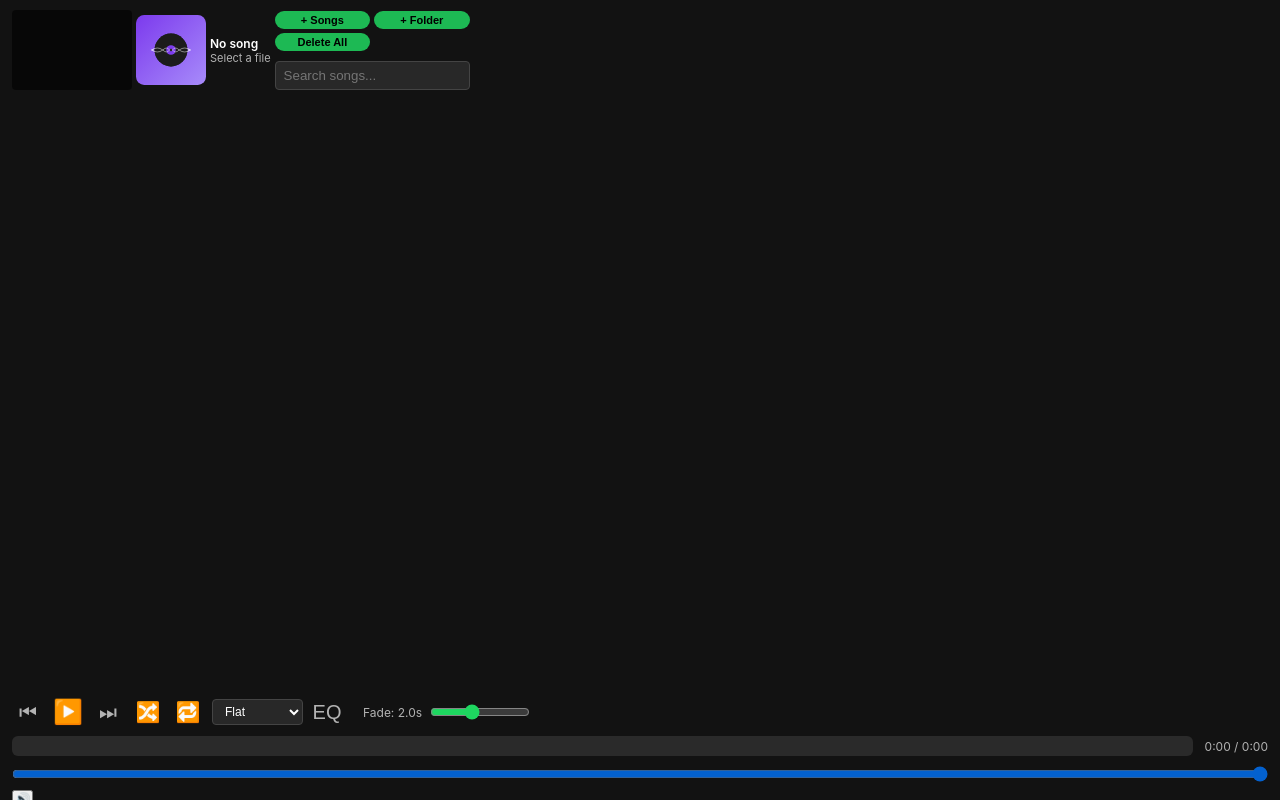
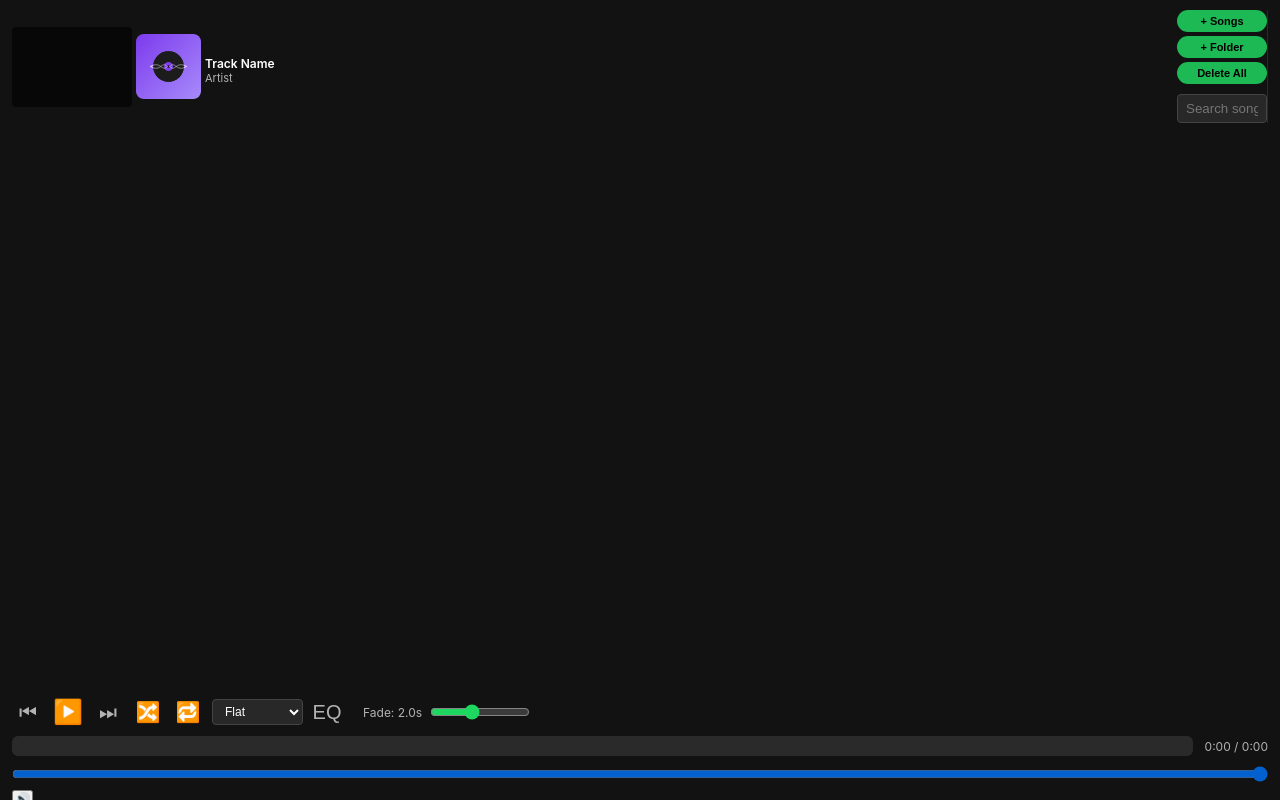
Before and after one commit to Jonywatson/crossfade-eq-v2.2-dub-mixer-player, a plain HTML site: page index.html in a window 1280 px wide. Drawn offline with Linux system fonts and the light colour scheme.

Commit message:
Fix: lock folder-actions width + center top-row elements

```diff
--- a/app.css
+++ b/app.css
@@ -4,7 +4,18 @@ body { font-family: -apple-system, BlinkMacSystemFont, sans-serif; background: #
 .app { display: flex; flex-direction: column; height: 100vh; }
 
 .top-fixed { position: fixed; top: env(safe-area-inset-top, 0); left: 0; right: 0; z-index: 100; background: #121212; padding: 10px 12px; }
-.top-row { display: flex; gap: 4px; align-items: center; margin-bottom: 8px; }
+
+/* CHANGED: align-items flex-start so tall button stack aligns to top */
+.top-row {
+  display: flex;
+  gap: 4px;
+  align-items: center;
+  margin-bottom: 8px;
+  border-right: 1px solid rgba(255,255,255,0.1);
+  min-height: 80px;
+  border-right: 1px solid rgba(255,255,255,0.1);
+}
+
 #spectrum {
   width: 100%;  /* was 68px */
   height: 80px;
@@ -15,17 +26,77 @@ body { font-family: -apple-system, BlinkMacSystemFont, sans-serif; background: #
 }
 #spectrum-wrapper {  /* whatever your parent class is */
   width: 80px; /* match canvas */
+  flex-shrink: 0; /* NEW: don't let spectrum compress */
 }
 
+.album-art-container { width: 65px; height: 65px; flex-shrink: 0; align-self: center;}
+#album-art { width: 100%; height: 100%; object-fit: cover; border-radius: 6px; }
 
-.album-art-container { width: 70px; height: 70px; flex-shrink: 0; }
-#album-art { width: 100%; height: 100%; object-fit: cover; border-radius: 6px; }
-#now-title { font-weight: 600; font-size: 12px; white-space: nowrap; overflow: hidden; text-overflow: ellipsis; max-width: 120px; }
-#now-artist { font-size: 11px; color: #b3b3b3; white-space: nowrap; overflow: hidden; text-overflow: ellipsis; max-width: 120px; }
+/* NEW: Wrap title + artist so we can make it shrink */
+.now-meta {
+  flex: 1 1 auto; /* take all remaining space */
+  min-width: 0;   /* CRITICAL: allows ellipsis to work in flex */
+  overflow: hidden;
+  align-self: center;
+  padding-top: 8px;
+}
 
-.folder-actions { display: grid; grid-template-columns: repeat(auto-fit, minmax(85px, 1fr)); gap: 4px; }
-.folder-actions button { background: #1DB954; border: none; padding: 3px 4px; border-radius: 20px; color: #000; font-weight: 600; cursor: pointer; font-size: 11px; }
-#search { grid-column: 1 / -1; margin-top: 6px; padding: 6px 8px; background: #282828; border: 1px solid #444; color: #fff; border-radius: 4px; }
+#now-title {
+  font-weight: 600;
+  font-size: 12px;
+  white-space: nowrap;
+  overflow: hidden;
+  text-overflow: ellipsis;
+  display: block; /* NEW: needed for ellipsis */
+}
+#now-artist {
+  font-size: 11px;
+  color: #b3b3b3;
+  white-space: nowrap;
+  overflow: hidden;
+  text-overflow: ellipsis;
+  display: block; /* NEW: needed for ellipsis */
+}
+
+/* CHANGED: Full rewrite for fixed stacked buttons */
+.folder-actions {
+  flex: 0 0 90px; /* no grow, no shrink, 90px basis */
+  width: 90px;
+  display: flex;
+  flex-direction: column; /* stack vertically */
+  gap: 4px;
+}
+
+.folder-actions button {
+  background: #1DB954;
+  border: none;
+  padding: 3px 4px;
+  border-radius: 20px;
+  color: #000;
+  font-weight: 600;
+  cursor: pointer;
+  font-size: 11px;
+  width: 100%; /* fill 90px */
+  height: 22px; /* fixed height */
+  line-height: 1;
+}
+
+/* Optional: make delete button red */
+.folder-actions button.delete {
+  background: #e22134;
+  color: #fff;
+}
+
+#search {
+  margin-top: 6px;
+  padding: 6px 8px;
+  background: #282828;
+  border: 1px solid #444;
+  color: #fff;
+  border-radius: 4px;
+  width: 100%; /* fills the 90px folder-actions box */
+  box-sizing: border-box;
+}
 
 .playlist { flex: 1; overflow-y: auto; -webkit-overflow-scrolling: touch; padding: 8px 12px; padding-top: 140px; }
 
--- a/index.html
+++ b/index.html
@@ -19,9 +19,9 @@
         <div class="album-art-container">
           <img id="album-art" src="./assets/default-art.svg" alt="" onerror="this.src='./assets/default-art.svg'">
         </div>
-        <div>
-          <div id="now-title">No song</div>
-          <div id="now-artist">Select a file</div>
+        <div class="now-meta">
+          <div id="now-title">Track Name</div>
+          <div id="now-artist">Artist</div>
         </div>
         <div class="folder-actions">
           <button id="add-songs-btn">+ Songs</button>
```
